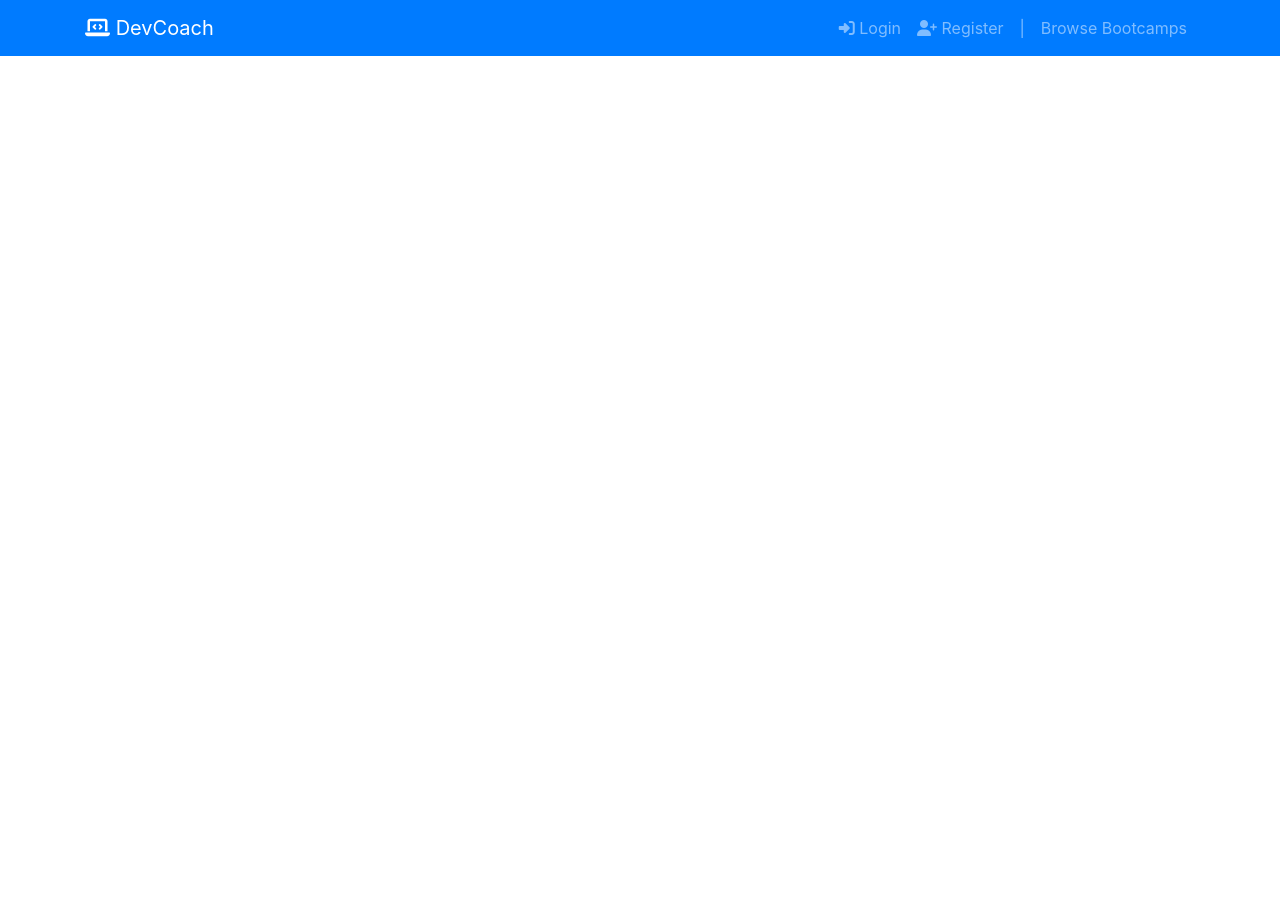
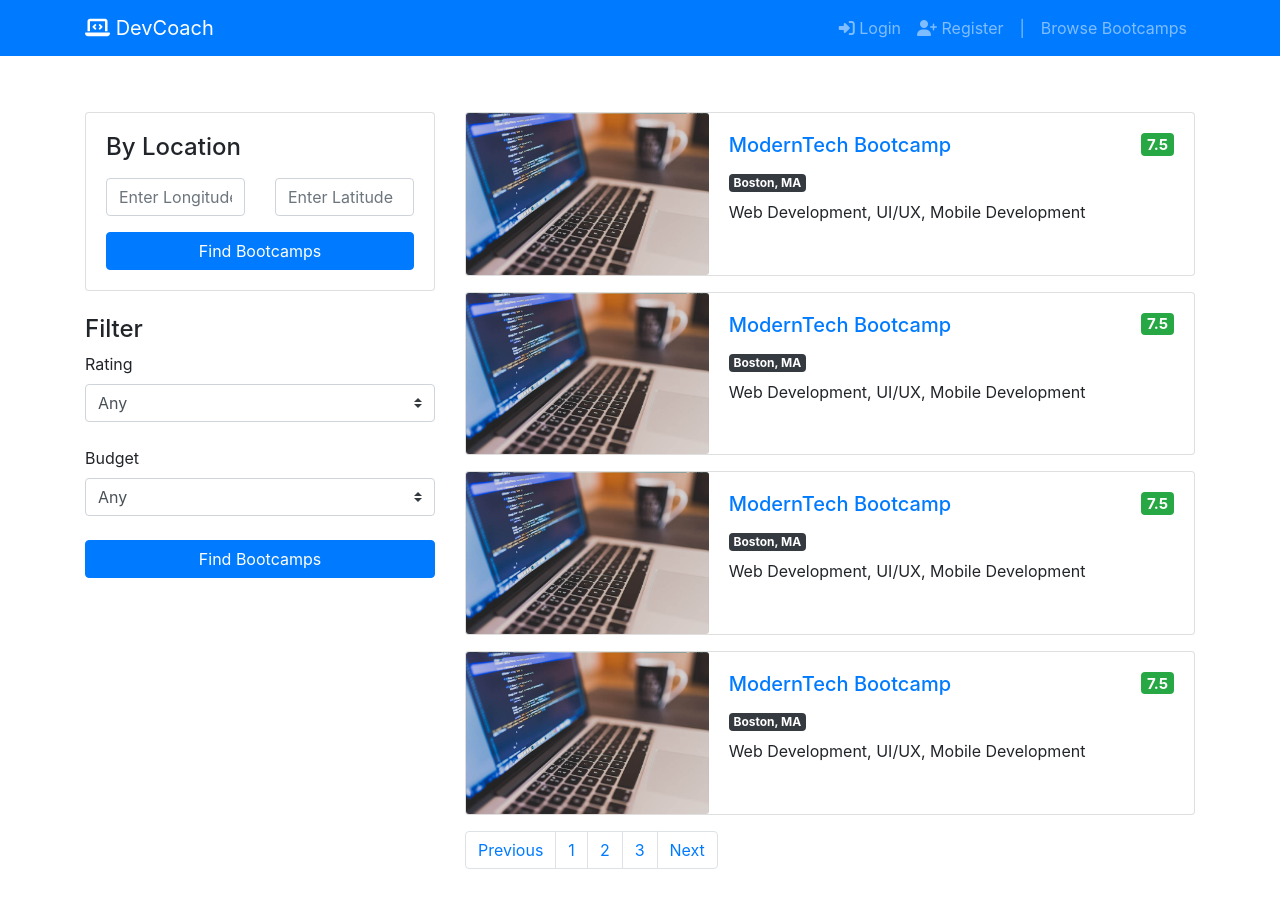
Before and after one commit to calvin-puram/Netta, a Vue app in the folder client/: page /bootcamps in a window 1280 px wide. Shown: the top 908 px of the page. Before the commit the page ends 800 px from the top, so only its background shows below. Built offline with nearby package versions, Linux system fonts and the light colour scheme.

Commit message:
setup bootcamps boilerplate in client

```diff
--- /dev/null
+++ b/client/src/components/BootcampsUtils/BootcampsCard.vue
@@ -0,0 +1,23 @@
+<template>
+  <div class="card mb-3">
+    <div class="row no-gutters">
+      <div class="col-md-4">
+        <img src="img/image_2.jpg" class="card-img" alt="..." />
+      </div>
+      <div class="col-md-8">
+        <div class="card-body">
+          <h5 class="card-title">
+            <a href="bootcamp.html"
+              >ModernTech Bootcamp
+              <span class="float-right badge badge-success">7.5</span></a
+            >
+          </h5>
+          <span class="badge badge-dark mb-2">Boston, MA</span>
+          <p class="card-text">
+            Web Development, UI/UX, Mobile Development
+          </p>
+        </div>
+      </div>
+    </div>
+  </div>
+</template>
--- /dev/null
+++ b/client/src/components/BootcampsUtils/LocationFilter.vue
@@ -0,0 +1,31 @@
+<template>
+  <form>
+    <div class="row">
+      <div class="col-md-6">
+        <div class="form-group">
+          <input
+            type="text"
+            class="form-control"
+            name="miles"
+            placeholder="Enter Longitude"
+          />
+        </div>
+      </div>
+      <div class="col-md-6">
+        <div class="form-group">
+          <input
+            type="text"
+            class="form-control"
+            name="zipcode"
+            placeholder="Enter Latitude"
+          />
+        </div>
+      </div>
+    </div>
+    <input
+      type="submit"
+      value="Find Bootcamps"
+      class="btn btn-primary btn-block"
+    />
+  </form>
+</template>
--- /dev/null
+++ b/client/src/components/BootcampsUtils/OtherFilters.vue
@@ -0,0 +1,50 @@
+<template>
+  <form>
+    <!-- <div class="form-group">
+      <label> Career</label>
+      <select class="custom-select mb-2">
+        <option value="any" selected>Any</option>
+        <option value="Web Development">Web Development</option>
+        <option value="Mobile Development">Mobile Development</option>
+        <option value="UI/UX">UI/UX</option>
+        <option value="Data Science">Data Science</option>
+        <option value="Business">Business</option>
+        <option value="Other">Other</option>
+      </select>
+    </div> -->
+
+    <div class="form-group">
+      <label> Rating</label>
+      <select class="custom-select mb-2">
+        <option value="any" selected>Any</option>
+        <option value="9">9+</option>
+        <option value="8">8+</option>
+        <option value="7">7+</option>
+        <option value="6">6+</option>
+        <option value="5">5+</option>
+        <option value="4">4+</option>
+        <option value="3">3+</option>
+        <option value="2">2+</option>
+      </select>
+    </div>
+
+    <div class="form-group">
+      <label> Budget</label>
+      <select class="custom-select mb-2">
+        <option value="any" selected>Any</option>
+        <option value="20000">$20,000</option>
+        <option value="15000">$15,000</option>
+        <option value="10000">$10,000</option>
+        <option value="8000">$8,000</option>
+        <option value="6000">$6,000</option>
+        <option value="4000">$4,000</option>
+        <option value="2000">$2,000</option>
+      </select>
+    </div>
+    <input
+      type="submit"
+      value="Find Bootcamps"
+      class="btn btn-primary btn-block"
+    />
+  </form>
+</template>
--- /dev/null
+++ b/client/src/components/HomeUtils/BootcampLatest.vue
@@ -0,0 +1,54 @@
+<template>
+  <section class="latest py-5 bg-light">
+    <div class="container">
+      <h3>Latest Bootcamps</h3>
+      <div class="card-group">
+        <div class="card m-2">
+          <img src="img/image_1.jpg" class="card-img-top" alt="..." />
+          <div class="card-body">
+            <h5 class="card-title">
+              <a href="bootcamp.html"
+                >Devworks Bootcamp
+                <span class="float-right badge badge-success">8.8</span></a
+              >
+            </h5>
+            <span class="badge badge-dark mb-2">Boston, MA</span>
+            <p class="card-text">
+              Devworks is a full stack JavaScript Bootcamp located in the heart
+              of Boston that focuses on the technologies you need to get a high
+              paying job as a web developer
+            </p>
+            <p class="card-text">
+              <small class="text-muted"
+                >Web Development, UI/UX, Mobile Development</small
+              >
+            </p>
+          </div>
+        </div>
+
+        <div class="card m-2">
+          <img src="img/image_1.jpg" class="card-img-top" alt="..." />
+          <div class="card-body">
+            <h5 class="card-title">
+              <a href="bootcamp.html"
+                >Devworks Bootcamp
+                <span class="float-right badge badge-success">8.8</span></a
+              >
+            </h5>
+            <span class="badge badge-dark mb-2">Boston, MA</span>
+            <p class="card-text">
+              Devworks is a full stack JavaScript Bootcamp located in the heart
+              of Boston that focuses on the technologies you need to get a high
+              paying job as a web developer
+            </p>
+            <p class="card-text">
+              <small class="text-muted"
+                >Web Development, UI/UX, Mobile Development</small
+              >
+            </p>
+          </div>
+        </div>
+      </div>
+    </div>
+  </section>
+</template>
--- a/client/src/components/Layouts/Navbar.vue
+++ b/client/src/components/Layouts/Navbar.vue
@@ -1,9 +1,10 @@
 <template>
   <nav class="navbar navbar-expand-md navbar-dark bg-primary fixed-top">
     <div class="container">
-      <a class="navbar-brand" href="index.html"
-        ><i class="fas fa-laptop-code"></i> DevCoach</a
+      <router-link class="navbar-brand" to="/"
+        ><i class="fas fa-laptop-code"></i> DevCoach</router-link
       >
+
       <button
         class="navbar-toggler"
         type="button"
@@ -29,7 +30,9 @@
             <a class="nav-link" href="#">|</a>
           </li>
           <li class="nav-item">
-            <a class="nav-link" href="bootcamps.html">Browse Bootcamps</a>
+            <router-link class="nav-link" :to="{ name: 'bootcamps' }"
+              >Browse Bootcamps</router-link
+            >
           </li>
         </ul>
       </div>
--- a/client/src/router/index.js
+++ b/client/src/router/index.js
@@ -1,6 +1,7 @@
 import Vue from 'vue';
 import VueRouter from 'vue-router';
 import Home from '../views/Home.vue';
+import Bootcamps from '../views/Bootcamps.vue';
 
 Vue.use(VueRouter);
 
@@ -9,6 +10,11 @@ const routes = [
     path: '/',
     name: 'Home',
     component: Home
+  },
+  {
+    path: '/bootcamps',
+    name: 'bootcamps',
+    component: Bootcamps
   },
   {
     path: '/about',
--- /dev/null
+++ b/client/src/views/Bootcamps.vue
@@ -0,0 +1,61 @@
+<template>
+  <section class="browse my-5">
+    <div class="container">
+      <div class="row">
+        <!-- Sidebar -->
+        <div class="col-md-4">
+          <div class="card card-body mb-4">
+            <h4 class="mb-3">By Location</h4>
+            <LocationFilter />
+          </div>
+
+          <h4>Filter</h4>
+          <OtherFilter />
+        </div>
+        <!-- Main col -->
+        <div class="col-md-8">
+          <!-- Bootcamps -->
+          <BootcampCard />
+          <BootcampCard />
+          <BootcampCard />
+          <BootcampCard />
+
+          <!-- Pagination -->
+          <nav aria-label="Page navigation example">
+            <ul class="pagination">
+              <li class="page-item">
+                <a class="page-link" href="#">Previous</a>
+              </li>
+              <li class="page-item"><a class="page-link" href="#">1</a></li>
+              <li class="page-item"><a class="page-link" href="#">2</a></li>
+              <li class="page-item"><a class="page-link" href="#">3</a></li>
+              <li class="page-item">
+                <a class="page-link" href="#">Next</a>
+              </li>
+            </ul>
+          </nav>
+        </div>
+      </div>
+    </div>
+  </section>
+</template>
+
+<script>
+import LocationFilter from '../components/BootcampsUtils/LocationFilter';
+import OtherFilter from '../components/BootcampsUtils/OtherFilters';
+import BootcampCard from '../components/BootcampsUtils/BootcampsCard';
+
+export default {
+  components: {
+    LocationFilter,
+    OtherFilter,
+    BootcampCard
+  }
+};
+</script>
+
+<style scoped>
+.browse {
+  margin-top: 7rem !important;
+}
+</style>
--- a/client/src/views/Home.vue
+++ b/client/src/views/Home.vue
@@ -1,15 +1,18 @@
 <template>
   <div>
     <Showcase />
+    <BootcampLatest />
   </div>
 </template>
 
 <script>
 import Showcase from '../components/Layouts/Showcase';
+import BootcampLatest from '../components/HomeUtils/BootcampLatest';
 export default {
   name: 'Home',
   components: {
-    Showcase
+    Showcase,
+    BootcampLatest
   }
 };
 </script>
```
